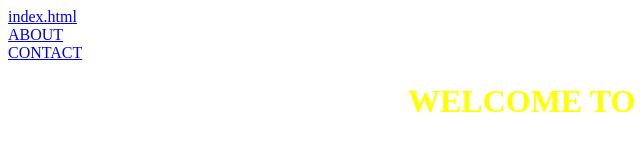
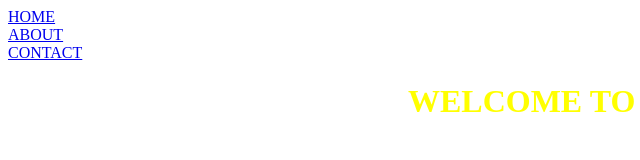
Before and after one commit to tenywaderick/tenywaderick.github.io, a plain HTML site: page assign1/index.html in a window 1280 px wide. Shown: the full height of the page, 0-640 px from the left. Drawn offline with Linux system fonts and the light colour scheme.

Commit message:
Update index.html

```diff
--- a/assign1/index.html
+++ b/assign1/index.html
@@ -6,7 +6,7 @@
 </head>
 
 <body>
-<div><a href="HOME">index.html</a><div><a href="about.html">ABOUT</a><div><a href="contact.html">CONTACT</a>
+<div><a href="index.html">HOME</a><div><a href="about.html">ABOUT</a><div><a href="contact.html">CONTACT</a>
 <h1>WELCOME TO MY WEB PAGE</h1>
 </body>
 </html>
```
